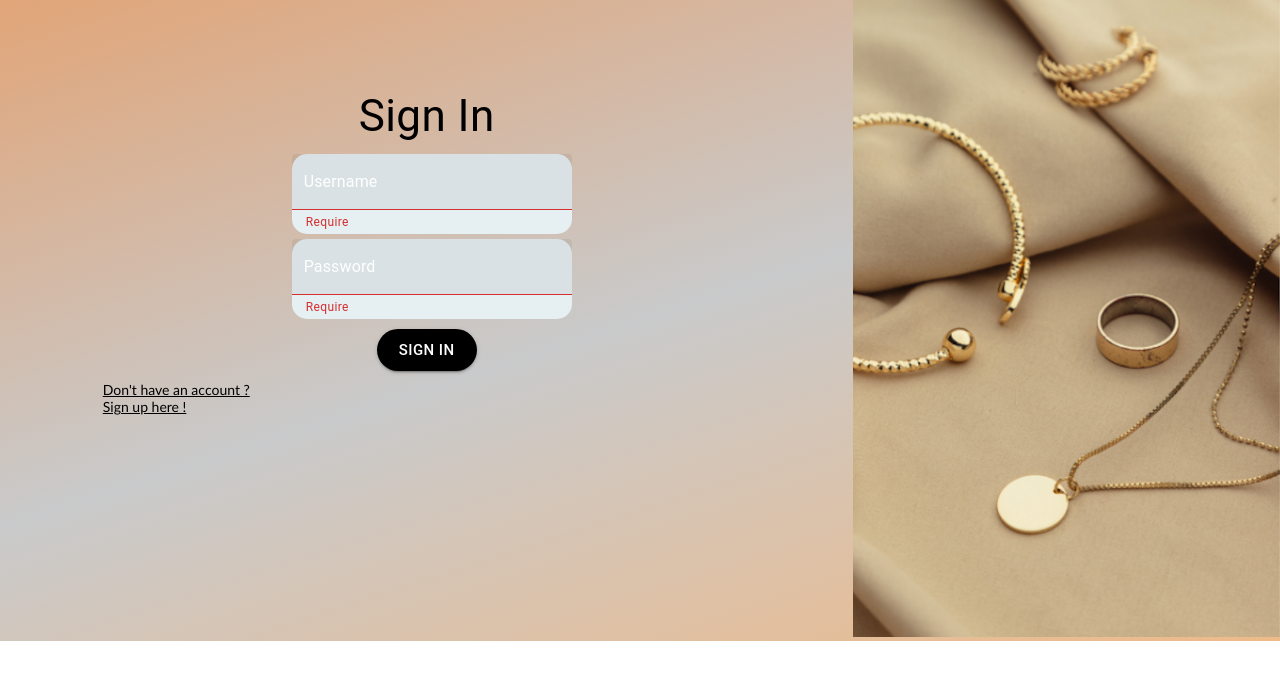
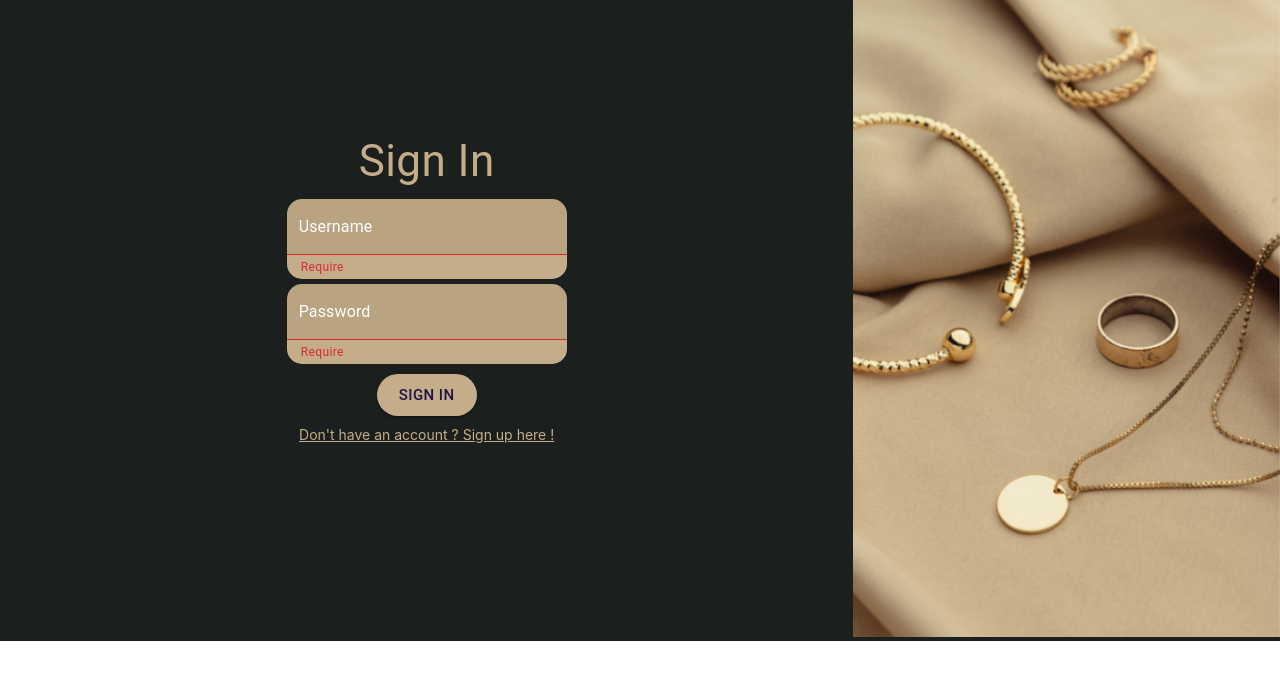
Before and after one commit to vanshika0624/Ecommerce-MERN-stack, a React (Create React App) app in the folder frontend/: page /signin in a window 1280 px wide. Shown: the top 680 px of the page. Built offline with nearby package versions, Linux system fonts and the light colour scheme.

Commit message:
css name changes

```diff
--- a/frontend/src/App.js
+++ b/frontend/src/App.js
@@ -5,7 +5,7 @@ import DisplayPage from "./component/DisplayPage.js";
 import SignIn from './component/UserPages/signin.js';
 import SignUp from './component/UserPages/signup.js';
 import SellerSignUp from './component/SellerPages/signup.js'
-import Address from './component/address';
+import Address from './component/UserPages/address';
 function App() {
   return (
     <Router>
--- a/frontend/src/component/DisplayPage.css
+++ b/frontend/src/component/DisplayPage.css
@@ -1,7 +1,7 @@
 
 .imgstyle{
-    /* height: 750px;
-    width: 1440px; */
+    /* height: 750px; */
+    /* width: 1440px; */
     justify-content: center;
     /* background-image: url('../images/bg.jpg'); */
     height:100%;
--- a/frontend/src/component/DisplayPage.js
+++ b/frontend/src/component/DisplayPage.js
@@ -1,6 +1,6 @@
 import React from "react";
 import  "./DisplayPage.css"
-import bg from "../images/bg.jpg";
+import landing_page from "../images/landing.png";
 import Button from '@mui/material/Button';
 import Typography from '@mui/material/Typography';
 import { useNavigate } from 'react-router-dom';
@@ -13,7 +13,7 @@ const goToSignin=()=>
 }
     return <div className="imgstyle">
 
-        <img src={bg} alt="Background" className="imgstyle"/>
+        <img src={landing_page} alt="Background" className="imgstyle"/>
         <div className="buttonmargin">
         <Typography align="right" color="yellow" >
         <Button variant="outlined" size="large" color="inherit" onClick={goToSignin}> Sign In</Button>
--- a/frontend/src/component/SellerPages/signup.css
+++ b/frontend/src/component/SellerPages/signup.css
@@ -1,4 +1,4 @@
-.style {
+.sellerSignup_style {
     justify-content: left;
     color: #000000;
     text-align: center;
--- a/frontend/src/component/SellerPages/signup.js
+++ b/frontend/src/component/SellerPages/signup.js
@@ -157,7 +157,9 @@ const SellerSignUp = () => {
         }
     }
     const validatePno = (pno) => {
+
         const pnoRegex = /^(\+\d{1,2}\s)\(?\d{3}\)?[\s.-]\d{3}[\s.-]\d{4}$/;
+
         return pnoRegex.test(pno)
 
     }
@@ -221,7 +223,7 @@ const SellerSignUp = () => {
             <form autoComplete="off" onSubmit={sendData}>
                 <div className="align">
                     <div >
-                        <Typography align="center" className="style" >
+                        <Typography align="center" className="sellerSignup_style" >
                             Register as a Seller
                         </Typography>
                     </div>
--- a/frontend/src/component/UserPages/address.css
+++ b/frontend/src/component/UserPages/address.css
@@ -1,4 +1,4 @@
-.style {
+.add_style {
     /* justify-content: center; */
     position: relative;
     top: 45%;
@@ -14,41 +14,40 @@
 
 }
 
-.imgstyle {
+.add_imgstyle {
     justify-content: center;
     background: url('../../images/address.png') no-repeat center center fixed;
-    -webkit-background-size: cover;
-    -moz-background-size: cover;
-    -o-background-size: cover;
-    background-size: cover;
+    height:100%;
+    width: 100%;
+    position: absolute;
 }
 
-.buttonmargin {
+.add_buttonmargin {
     margin: 10px;
 }
 
-/* .width{
+/* .add_width{
  MuiButton:{
     root:
     min-width: 200px;
 }
 } */
-.link {
+/* .add_link {
     font-size: 14px;
     margin: 10px;
-}
+} */
 
 /*
-.bgcolor {
+.add_bgcolor {
 
     background-color: #1B201E;
 } */
 
-.align {
+.add_align {
     margin: 30%;
 }
 
-.textbox.MuiTextField-root {
+.add_textbox.MuiTextField-root {
     margin-left: 10px;
     background: white;
     font-family: 'Seasons', 'Calibri', 'Arial';
@@ -57,24 +56,24 @@
 
 }
 
-.button.MuiButton-root {
+.add_button.MuiButton-root {
     color: black;
     background-color: rgb(234, 117, 200);
     border-radius: 30px;
 
 }
 
-.size {
+.add_size {
     width: -webkit-fill-available;
     height: -webkit-fill-available;
 }
 
-/* @media (max-width: 1000px) {
-    .hide {
+@media (max-width: 1000px) {
+    .add_hide {
         display: none;
     }
-} */
+}
 
-.cardStyle {
+.add_cardStyle {
     display: inline-block;
 }
--- a/frontend/src/component/UserPages/signin.css
+++ b/frontend/src/component/UserPages/signin.css
@@ -1,4 +1,4 @@
-.style {
+.userSignin_style {
     justify-content: center;
     /* position: relative;
     top:30%; */
@@ -12,7 +12,7 @@
 
 }
 
-.buttonmargin {
+.userSignin_buttonmargin {
     margin: 10px;
 }
 
@@ -22,21 +22,24 @@
     min-width: 200px;
 }
 } */
-.link {
+.userSignin_link {
     font-size: 14px;
     margin: 10px;
+    color: #C4AD88;
+    display:flex;
+    justify-content: center;
 }
 
-.bgcolor {
+.userSignin_bgcolor {
 
     background-color: #1B201E;
 }
 
-.align {
+.userSignin_align {
     margin: 15%
 }
 
-.textbox {
+.userSignin_textbox {
     background-color: #C4AD88;
     color: #FFFFFF;
     font-family: 'Seasons', 'Calibri', 'Arial';
@@ -45,20 +48,20 @@
     width: 280px;
 }
 
-.button.MuiButton-root {
+.userSignin_button.MuiButton-root {
     color: #1F1347;
     background-color: #C4AD88;
     border-radius: 30px;
 
 }
 
-.size {
+.userSignin_size {
     width: -webkit-fill-available;
     height: -webkit-fill-available;
 }
 
 @media (max-width: 1000px) {
-    .hide {
+    .userSignin_hide {
         display: none;
     }
 }
--- a/frontend/src/component/UserPages/signin.js
+++ b/frontend/src/component/UserPages/signin.js
@@ -43,24 +43,24 @@ const SignIn = () => {
 
         }
     }
-    return (<Grid container direction="row" className="bgcolor">
+    return (<Grid container direction="row" className="userSignin_bgcolor">
         <Grid item xs={8}  >
-            <div className="align">
+            <div className="userSignin_align">
                 <div >
-                    <Typography align="center" className="style" >
+                    <Typography align="center" className="userSignin_style" >
                         Sign In
                     </Typography>
                 </div>
                 <div style={{ margin: "5px", textAlign: "center" }}>
-                    <TextField id="filled-basic" value={user} onChange={(e) => setUser(e.target.value)} error={!user} helperText={!user ? "Require" : ""} label="Username" variant="filled" className=" textbox" InputLabelProps={{ style: { color: 'white' } }} />
+                    <TextField id="filled-basic" value={user} onChange={(e) => setUser(e.target.value)} error={!user} helperText={!user ? "Require" : ""} label="Username" variant="filled" className="userSignin_textbox" InputLabelProps={{ style: { color: 'white' } }} />
                 </div>
                 <div style={{ margin: "5px", textAlign: "center" }}>
-                    <TextField type='password' value={pass} onChange={(e) => setPass(e.target.value)} error={!pass} helperText={!pass ? "Require" : ""} id="filled-basic" label="Password" variant="filled" className=" textbox" InputLabelProps={{ style: { color: 'white' } }} />
+                    <TextField type='password' value={pass} onChange={(e) => setPass(e.target.value)} error={!pass} helperText={!pass ? "Require" : ""} id="filled-basic" label="Password" variant="filled" className="userSignin_textbox" InputLabelProps={{ style: { color: 'white' } }} />
                 </div>
 
-                <div className="buttonmargin style">
+                <div className="userSignin_buttonmargin">
                     <Typography align='center'>
-                        <Button variant="contained" onClick={getData} size="large" className="button" >Sign In</Button>
+                        <Button variant="contained" onClick={getData} size="large" className="userSignin_button" >Sign In</Button>
                     </Typography>
                     {successmsg && !emptyfields && <Typography className="successmsg">
                         Account Created Succesfully!
@@ -78,9 +78,9 @@ const SignIn = () => {
                             </Typography>
                         </div>
                     }
-                    <div className="link">
+                    <div className="userSignin_link ">
                         <Link href="#" color="inherit" >
-                            Don't have an account ?<br />
+                            Don't have an account ?
                             Sign up here !
                         </Link>
                     </div>
@@ -88,8 +88,8 @@ const SignIn = () => {
             </div>
 
         </Grid>
-        <Grid item xs={4} className="hide">
-            <img src={signinimg} alt="Background" className="size" />
+        <Grid item xs={4} className="userSignin_hide">
+            <img src={signinimg} alt="Background" className="userSignin_size" />
         </Grid>
     </Grid>)
 };
--- a/frontend/src/component/UserPages/signup.css
+++ b/frontend/src/component/UserPages/signup.css
@@ -1,4 +1,4 @@
-.style {
+.userSignup_style {
     justify-content: left;
     margin-bottom: 55px;
     /* position: relative;
@@ -13,34 +13,34 @@
 
 }
 
-.buttonmargin {
+.userSignup_buttonmargin {
     margin: 10px;
     justify-content: center;
 
 }
 
-/* .width{
+/* .userSignup_width{
  MuiButton:{
     root:
     min-width: 200px;
 }
 } */
-.link {
+.userSignup_link {
     font-size: 14px;
     margin: 10px;
     text-align: left;
 }
 
-.bgcolor {
+/* .userSignup_bgcolor {
 
     background: linear-gradient(0.45turn, #e1a578, #c9cacb, #eeba89);
-}
+} */
 
-.align {
+.userSignup_align {
     margin: 15%;
 }
 
-.textbox.MuiTextField-root {
+.userSignup_textbox.MuiTextField-root {
     margin-left: 10px;
     background: transparent;
     font-family: 'Seasons', 'Calibri', 'Arial';
@@ -50,27 +50,27 @@
 
 }
 
-.button.MuiButton-root {
+.userSignup_button{
     color: white;
     background: black;
     border-radius: 30px;
 
 }
 
-.size {
+.userSignup_size {
     width: -webkit-fill-available;
     height: -webkit-fill-available;
 }
 
-.errmsg {
+.userSignup_errmsg {
  color:rgb(161, 16, 16) ;
 }
 
-.successmsg {
+.userSignup_successmsg {
  color: rgb(3, 58, 3);
 }
 @media (max-width: 1000px) {
-    .hide {
+    .userSignup_hide {
         display: none;
     }
 }
```
Also changed, not shown: frontend/src/component/UserPages/address.js (+12 -12 lines), frontend/src/component/UserPages/signup.js (+17 -17 lines), frontend/src/images/landing.png (added).
